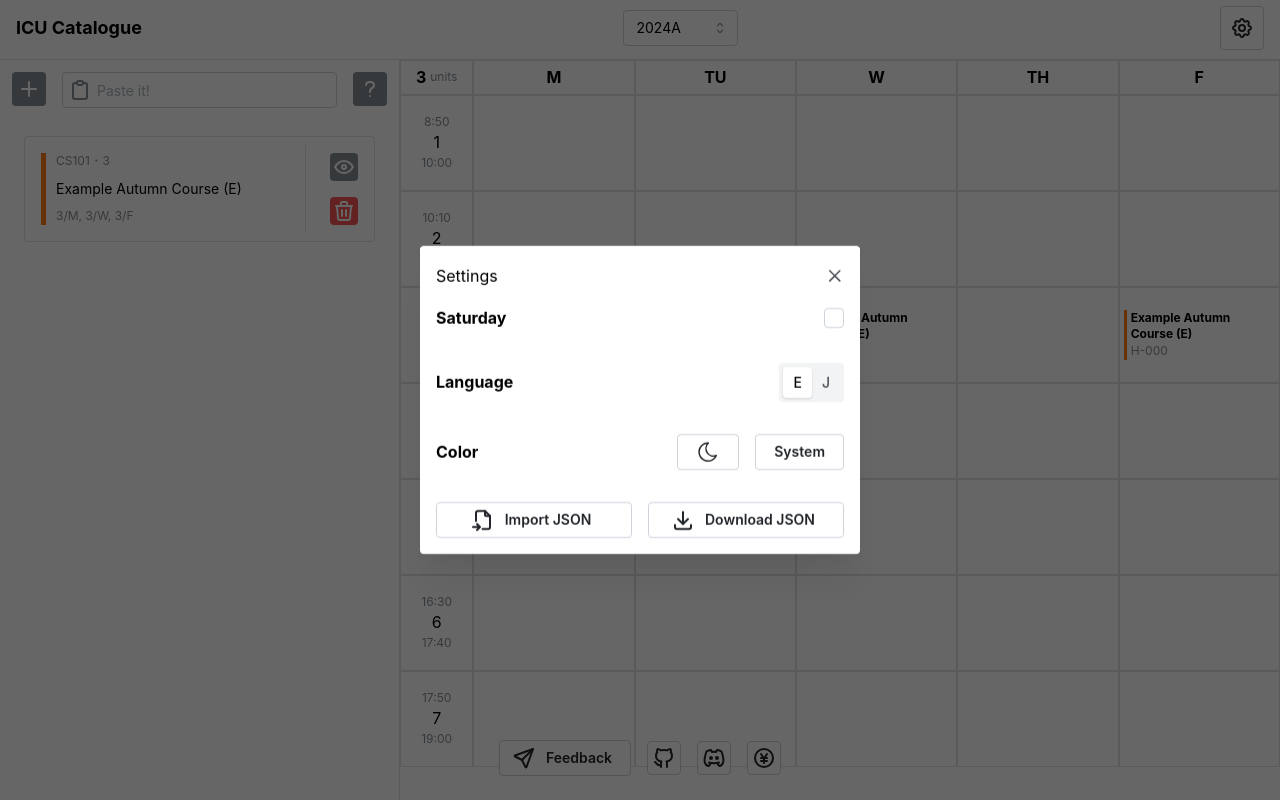
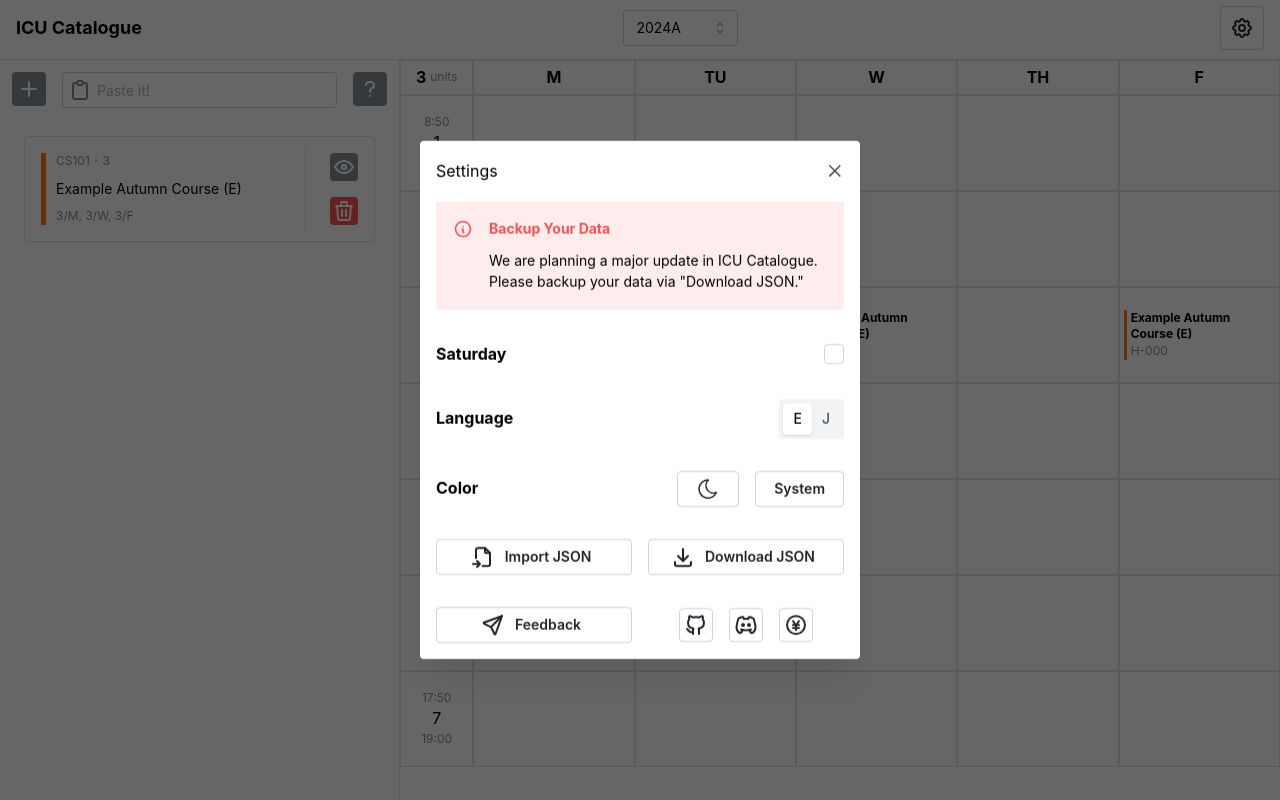
Before and after one commit to ItsukiKigoshi/icu-catalogue, a Next.js app: page / in a window 1280 px wide. Both pictures are taken after a click on the button 1241 px from the left and 28 px from the top of the page. Built offline with nearby package versions, Linux system fonts and the light colour scheme.

Commit message:
feat: Add the movement notice in ModalSetting component

```diff
--- a/src/app/page.tsx
+++ b/src/app/page.tsx
@@ -292,58 +292,13 @@ export default function Page() {
           weekdays={weekdays}
         />
       </AppShell.Main>
-      <AppShell.Footer
+      {/* <AppShell.Footer
         withBorder={false}
         h="60px"
         style={{ background: "rgba(0,0,0,0)" }}
       >
-        <Group justify="center">
-          <Button
-            leftSection={<IconSend />}
-            component="a"
-            href="https://forms.gle/FH3pNW84weKYuQ1H8"
-            target="_blank"
-            color="gray"
-            variant="default"
-            aria-label="Give us feedback!"
-          >
-            Feedback
-          </Button>
-          <ActionIcon
-            component="a"
-            href="https://github.com/ItsukiKigoshi/icu-catalogue"
-            target="_blank"
-            color="gray"
-            variant="default"
-            size="lg"
-            aria-label="GitHub"
-          >
-            <IconBrandGithub />
-          </ActionIcon>
-          <ActionIcon
-            component="a"
-            href="https://discord.gg/2gmKTs4ezk"
-            target="_blank"
-            color="gray"
-            variant="default"
-            size="lg"
-            aria-label="Discord"
-          >
-            <IconBrandDiscord />
-          </ActionIcon>
-          <ActionIcon
-            component="a"
-            href="https://opencollective.com/icu-catalogue"
-            target="_blank"
-            color="gray"
-            variant="default"
-            size="lg"
-            aria-label="Open Collective"
-          >
-            <IconCoinYen />
-          </ActionIcon>
-        </Group>
-      </AppShell.Footer>
+
+      </AppShell.Footer> */}
     </AppShell>
   );
 }
--- a/src/components/ModalSetting/index.tsx
+++ b/src/components/ModalSetting/index.tsx
@@ -1,7 +1,10 @@
 import { Course } from "@/src/type/Types";
 import {
+  ActionIcon,
+  Alert,
   Button,
   Checkbox,
+  Flex,
   Group,
   Modal,
   SegmentedControl,
@@ -12,9 +15,14 @@ import {
 } from "@mantine/core";
 import { useColorScheme, useDisclosure } from "@mantine/hooks";
 import {
+  IconBrandDiscord,
+  IconBrandGithub,
+  IconCoinYen,
   IconDownload,
   IconFileImport,
+  IconInfoCircle,
   IconMoon,
+  IconSend,
   IconSun,
 } from "@tabler/icons-react";
 import { saveAs } from "file-saver";
@@ -51,6 +59,17 @@ export default function ModalSetting(props: {
       centered
     >
       <Stack gap="xl">
+        <Group justify="center">
+          <Alert
+            variant="light"
+            color="red"
+            title="Backup Your Data"
+            icon={<IconInfoCircle />}
+          >
+            We are planning a major update in ICU Catalogue. Please backup your
+            data via "Download JSON."
+          </Alert>
+        </Group>
         <Group justify="space-between" wrap="nowrap" gap="xl">
           <Text fw="bold">Saturday</Text>
           <Checkbox
@@ -155,6 +174,54 @@ export default function ModalSetting(props: {
             Download JSON
           </Button>
         </Group>
+        <Group justify="center" grow>
+          <Button
+            leftSection={<IconSend />}
+            component="a"
+            href="https://forms.gle/FH3pNW84weKYuQ1H8"
+            target="_blank"
+            color="gray"
+            variant="default"
+            aria-label="Give us feedback!"
+          >
+            Feedback
+          </Button>
+          <Group justify="center">
+            <ActionIcon
+              component="a"
+              href="https://github.com/ItsukiKigoshi/icu-catalogue"
+              target="_blank"
+              color="gray"
+              variant="default"
+              size="lg"
+              aria-label="GitHub"
+            >
+              <IconBrandGithub />
+            </ActionIcon>
+            <ActionIcon
+              component="a"
+              href="https://discord.gg/2gmKTs4ezk"
+              target="_blank"
+              color="gray"
+              variant="default"
+              size="lg"
+              aria-label="Discord"
+            >
+              <IconBrandDiscord />
+            </ActionIcon>
+            <ActionIcon
+              component="a"
+              href="https://opencollective.com/icu-catalogue"
+              target="_blank"
+              color="gray"
+              variant="default"
+              size="lg"
+              aria-label="Open Collective"
+            >
+              <IconCoinYen />
+            </ActionIcon>
+          </Group>
+        </Group>
         <ModalConfirm
           title="Are you sure to replace courses?"
           confirmLabel="Yes, Replace"
```
